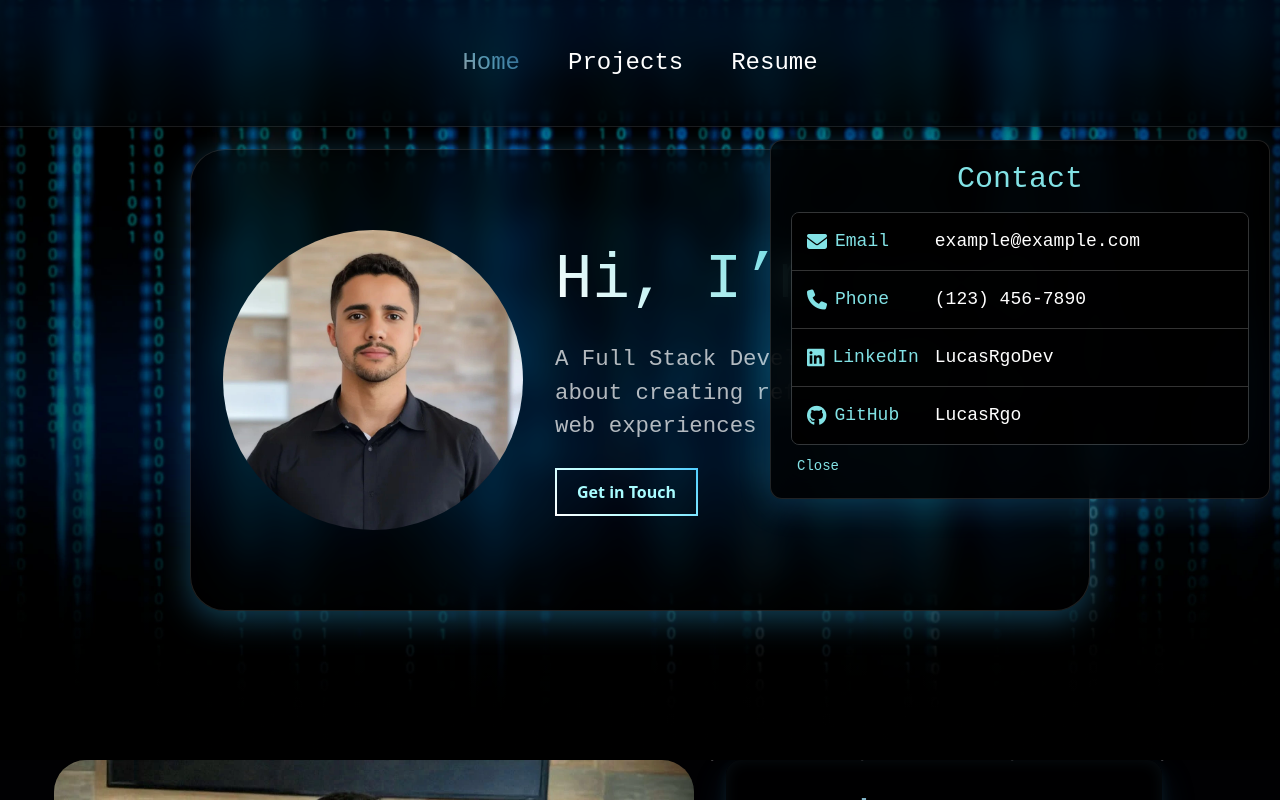
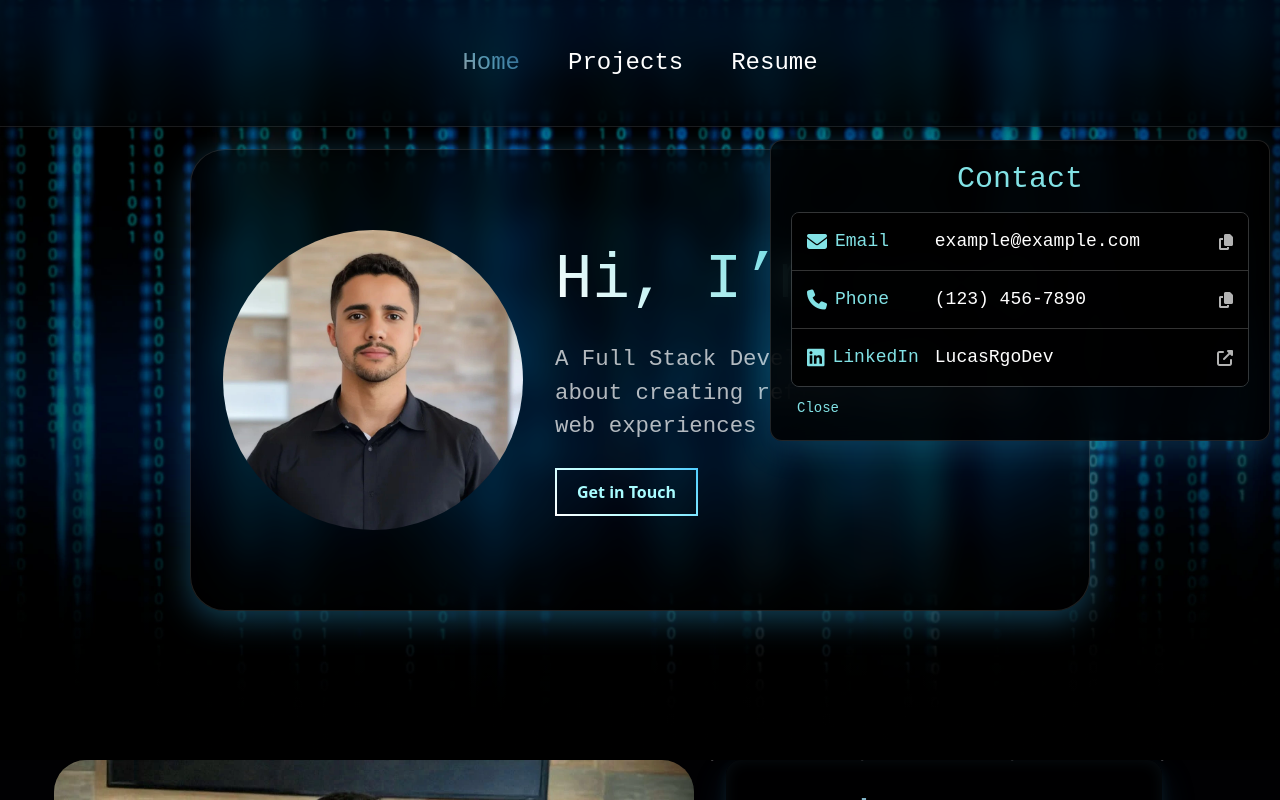
Before and after one commit to LucasRgo/portfolio, a React (Vite) app: page / in a window 1280 px wide. Both pictures are taken after a click on the button "Contact me here". Shown: the top 800 px of the page. Built offline with nearby package versions, Linux system fonts and the light colour scheme.

Commit message:
Thu, Dec 26, 2024, 3:12 PM -03:00

```diff
--- a/src/components/contactButton.css
+++ b/src/components/contactButton.css
@@ -70,6 +70,22 @@
     transition: background-color 0.3s ease, transform 0.3s ease;
 }
 
+.action-icon {
+    margin-left: 10px;
+    color: rgba(255, 255, 255, 0.7);
+    font-size: 16px;
+    transition: color 0.3s ease;
+}
+
+.action-icon:hover {
+    color: white;
+}
+
+.contact-value {
+    flex: 1;
+    text-align: right;
+    margin-right: 20px;
+}
 .contact-row:last-child {
     border-bottom: none;
 }
--- a/src/components/contactButton.jsx
+++ b/src/components/contactButton.jsx
@@ -56,6 +56,7 @@ const ContactButton = () => {
                             <span className="contact-value">
                                 {copiedItem === 'email' ? 'Copied!' : 'example@example.com'}
                             </span>
+                            <i className="fas fa-copy action-icon"></i>
                         </div>
 
                         {/* Phone */}
@@ -69,7 +70,9 @@ const ContactButton = () => {
                             <span className="contact-value">
                                 {copiedItem === 'phone' ? 'Copied!' : '(123) 456-7890'}
                             </span>
+                            <i className="fas fa-copy action-icon"></i>
                         </div>
+
                         {/* LinkedIn */}
                         <div
                             className="contact-row"
@@ -78,21 +81,8 @@ const ContactButton = () => {
                             <span className="contact-label">
                                 <i className="fab fa-linkedin"></i> LinkedIn
                             </span>
-                            <span className="contact-value">
-                                LucasRgoDev
-                            </span>
-                        </div>
-                        {/* GitHub */}
-                        <div
-                            className="contact-row"
-                            onClick={() => window.open('https://github.com/your-profile', '_blank')}
-                        >
-                            <span className="contact-label">
-                                <i className="fab fa-github"></i> GitHub
-                            </span>
-                            <span className="contact-value">
-                                LucasRgo
-                            </span>
+                            <span className="contact-value">LucasRgoDev</span>
+                            <i className="fas fa-external-link-alt action-icon"></i>
                         </div>
                     </div>
                     <button className="close-button" onClick={handleToggleCard}>
@@ -100,8 +90,6 @@ const ContactButton = () => {
                     </button>
                 </div>
             )}
-
-
         </>
     );
 };
```
